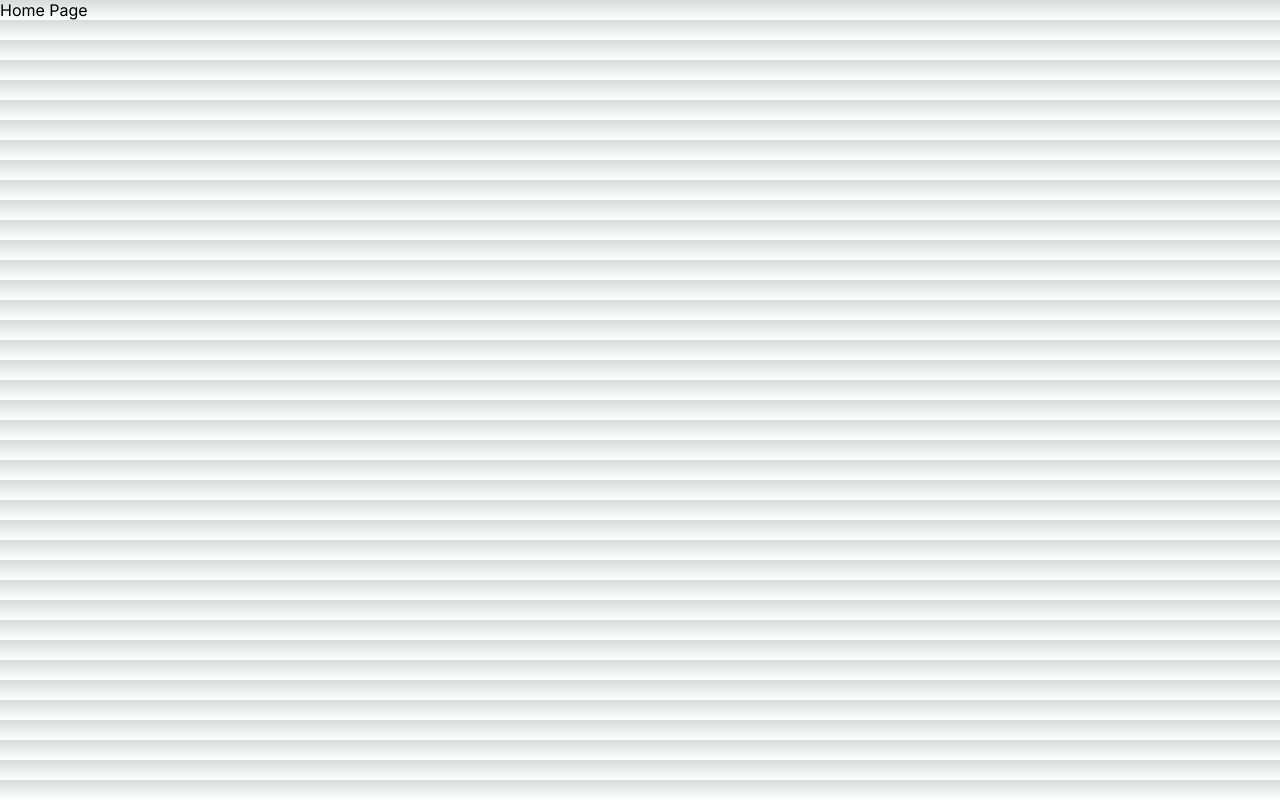
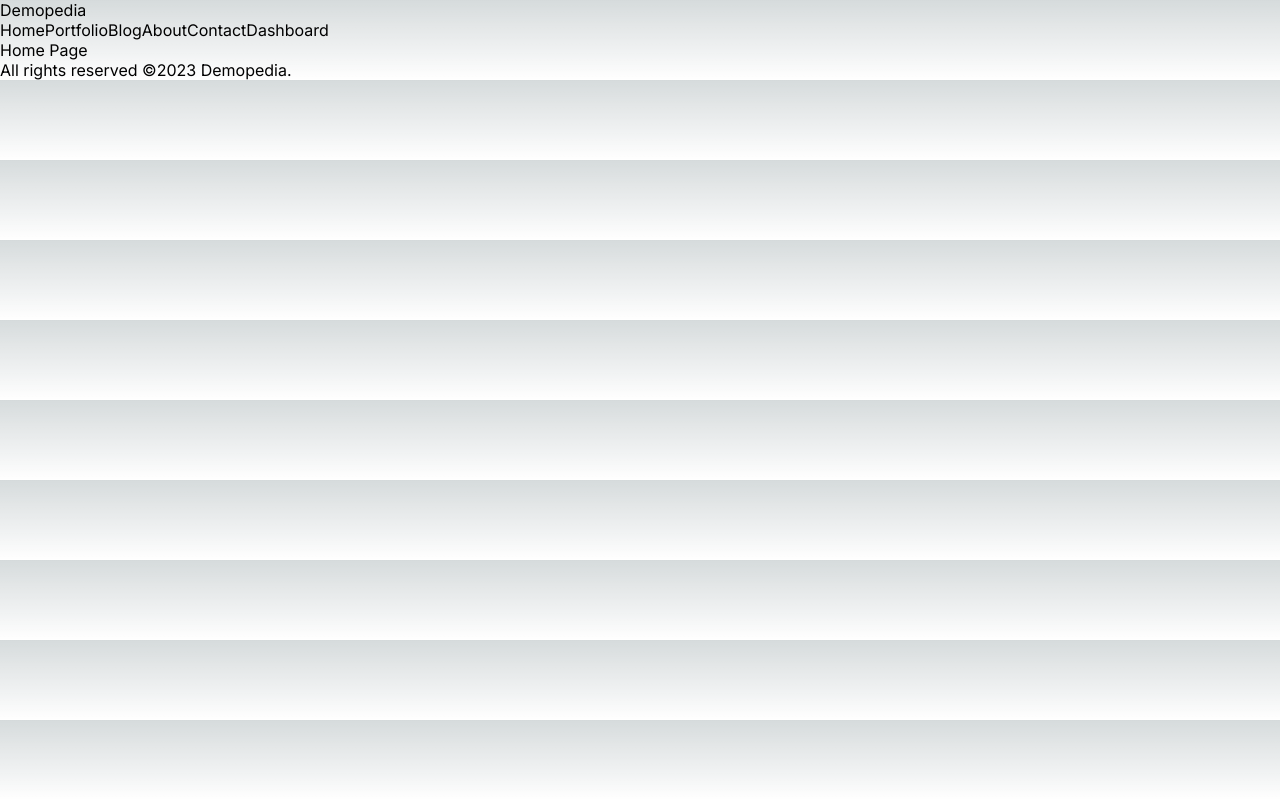
Before and after one commit to gypsicoder/demopedia, a Next.js app: page / in a window 1280 px wide. Built offline with nearby package versions, Linux system fonts and the light colour scheme.

Commit message:
Skeleton NavBar and Footer added

```diff
--- a/src/app/layout.tsx
+++ b/src/app/layout.tsx
@@ -1,21 +1,23 @@
-import './globals.css'
-import { Inter } from 'next/font/google'
+import NavBar from '@/components/navBar/NavBar';
+import './globals.css';
+import {Inter} from 'next/font/google';
+import Footer from '@/components/footer/Footer';
 
-const inter = Inter({ subsets: ['latin'] })
+const inter = Inter({subsets: ['latin']});
 
 export const metadata = {
   title: 'Create Next App',
   description: 'Generated by create next app',
+};
+
+export default function RootLayout({children}: {children: React.ReactNode}) {
+  return (
+    <html lang='en'>
+      <body className={inter.className}>
+        <NavBar />
+        {children}
+        <Footer />
+      </body>
+    </html>
+  );
 }
-
-export default function RootLayout({
-  children,
-}: {
-  children: React.ReactNode
-}) {
-  return (
-    <html lang="en">
-      <body className={inter.className}>{children}</body>
-    </html>
-  )
-}
--- /dev/null
+++ b/src/components/footer/Footer.tsx
@@ -0,0 +1,11 @@
+import React from 'react';
+
+function Footer() {
+  return (
+    <div>
+      <div>All rights reserved ©2023 Demopedia.</div>
+    </div>
+  );
+}
+
+export default Footer;
--- /dev/null
+++ b/src/components/navBar/NavBar.tsx
@@ -0,0 +1,20 @@
+import Link from 'next/link';
+import React from 'react';
+import {links} from './links';
+
+function NavBar() {
+  return (
+    <div>
+      <Link href={'/'}>Demopedia</Link>
+      <div>
+        {links.map((link) => (
+          <Link key={link.id} href={link.url}>
+            {link.title}
+          </Link>
+        ))}
+      </div>
+    </div>
+  );
+}
+
+export default NavBar;
--- /dev/null
+++ b/src/components/navBar/links.ts
@@ -0,0 +1,38 @@
+type Link = {
+  id: number;
+  title: string;
+  url: string;
+};
+
+export const links: Link[] = [
+  {
+    id: 1,
+    title: 'Home',
+    url: '/',
+  },
+  {
+    id: 2,
+    title: 'Portfolio',
+    url: '/portfolio',
+  },
+  {
+    id: 3,
+    title: 'Blog',
+    url: '/blog',
+  },
+  {
+    id: 4,
+    title: 'About',
+    url: '/about',
+  },
+  {
+    id: 5,
+    title: 'Contact',
+    url: '/contact',
+  },
+  {
+    id: 6,
+    title: 'Dashboard',
+    url: '/dashboard',
+  },
+];
```
